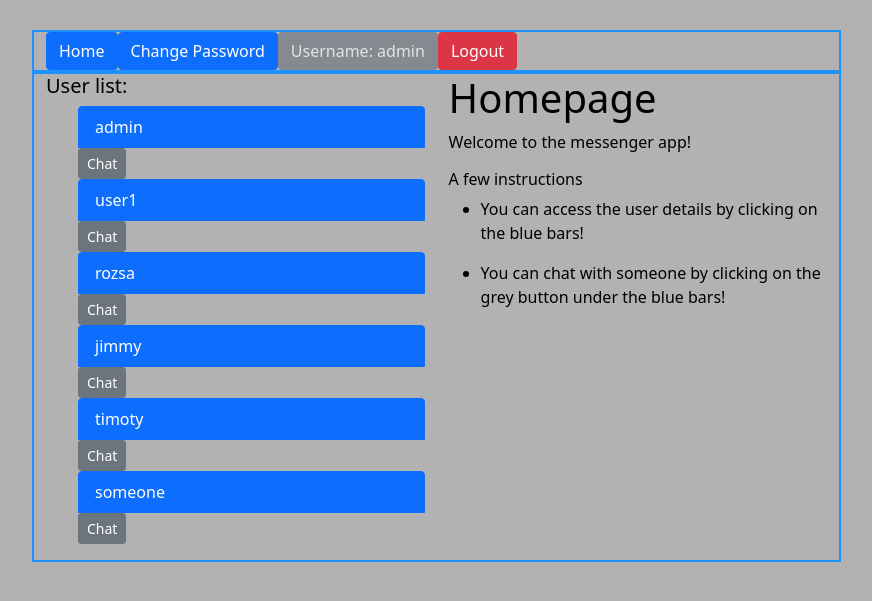
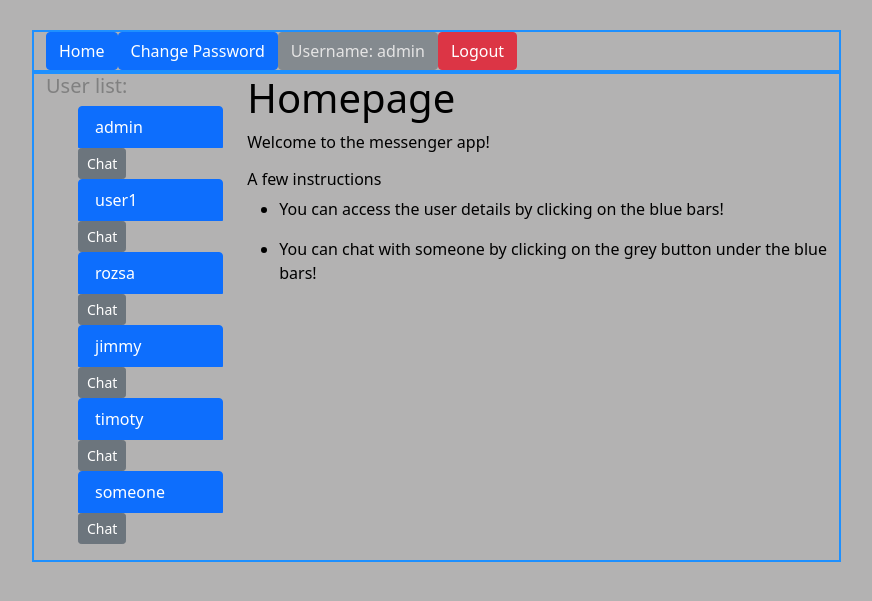
Before and after one commit to rozsanimrod/messenger, a Django app: page / in a window 1280 px wide. Shown: the top 601 px of the page, without its empty margins (68-940 px from the left). Run offline with Django 3.2, Linux system fonts and the light colour scheme; a user stored in the database is signed in; data comes from the database, SQL or seed files in the repository.

Commit message:
container

```diff
--- a/homepage/templates/homepage/home.html
+++ b/homepage/templates/homepage/home.html
@@ -6,6 +6,9 @@
     <style>
         .my-container {
             border: 2px solid dodgerblue;
+        }
+        .col_1 {
+            color: grey;
         }
     </style>
 
@@ -23,7 +26,7 @@
 
         <div class="container my-container">
             <div class="row ">
-            <div class="col">
+            <div class="col-3 col_1" >
                 <h5>User list: </h5>
                     <ul>
                         {% for result in object_list %}
@@ -41,7 +44,7 @@
             </div>
 
 
-            <div class="col">
+            <div class="col-9">
                 <h1>Homepage</h1>
                 <p>Welcome to the messenger app!</p>
                 <h6>A few instructions</h6>
```
